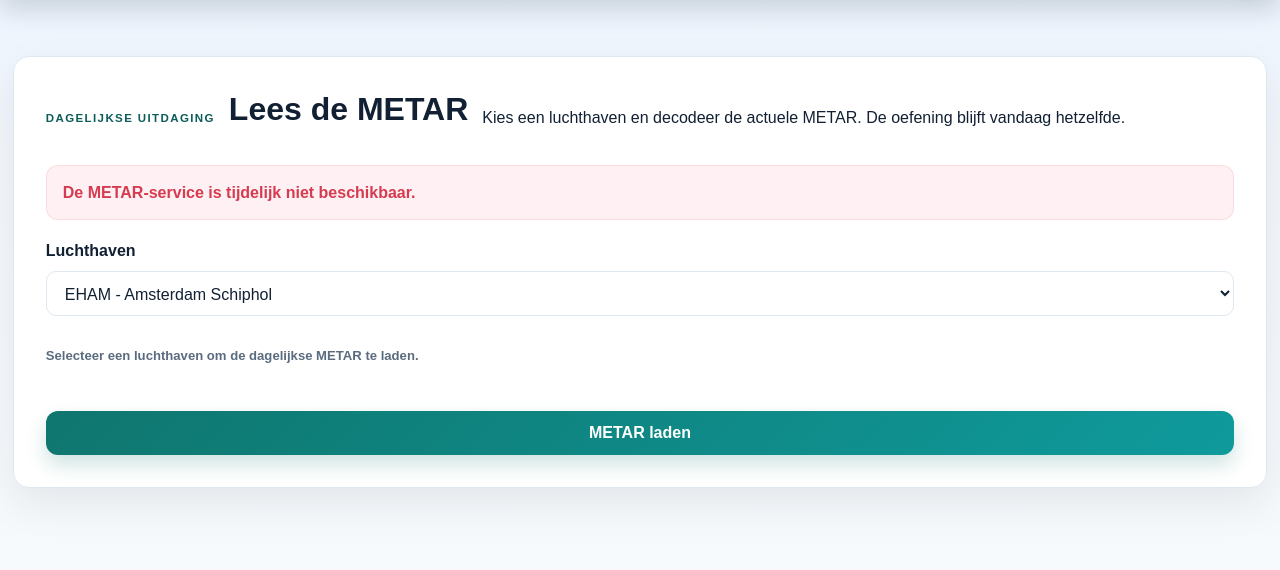
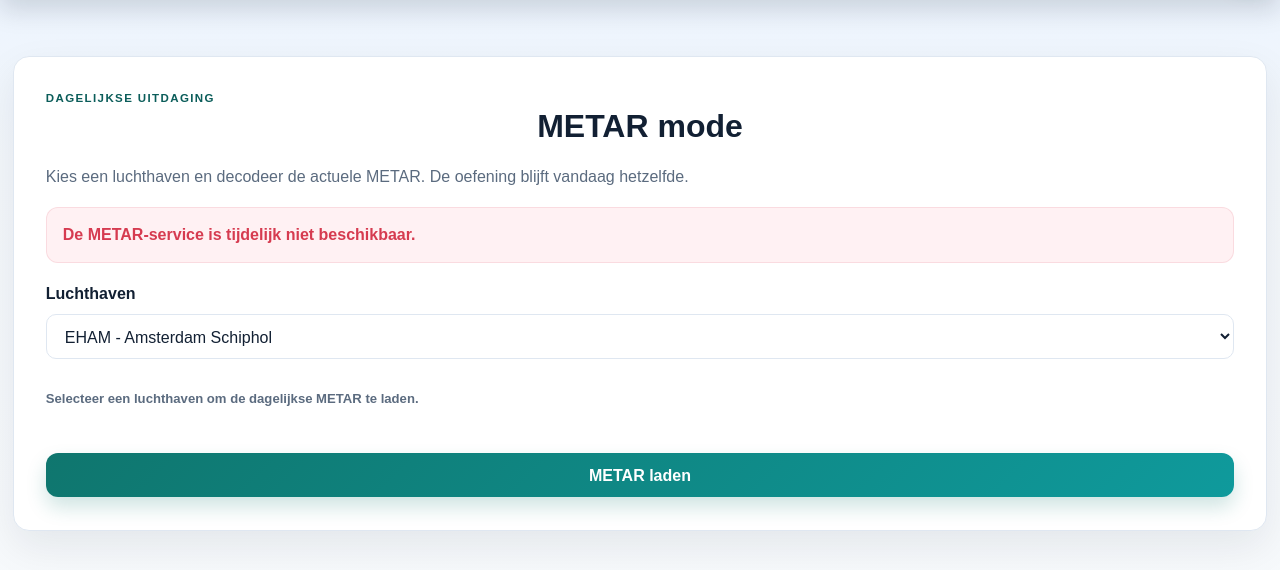
Before and after one commit to Ultimatevirus/skydive-theorie, a Flask app: page /metar in a window 1280 px wide. Shown: the part 77-647 px from the top of the page. Run offline with Flask 3, Linux system fonts and the light colour scheme; data that the repository does not hold is empty.

Commit message:
Styling improvements

```diff
--- a/static/style.css
+++ b/static/style.css
@@ -326,6 +326,13 @@ img {
     line-height: 1.15;
 }
 
+.metar-subheader {
+    max-width: 680px;
+    margin: 6px 0 0;
+    color: var(--muted);
+    font-size: 1rem;
+}
+
 .theme-toggle {
     display: inline-flex;
     align-items: center;
@@ -496,7 +503,7 @@ button,
     justify-content: center;
     border-radius: 12px;
     text-decoration: none;
-    transition: transform 0.2s ease, box-shadow 0.2s ease, background 0.2s ease;
+    transition: transform 0.2s ease, box-shadow 0.2s ease;
     font-weight: 700;
     border: none;
     cursor: pointer;
@@ -848,7 +855,7 @@ button.topic-dropdown-trigger {
     justify-content: space-between;
     gap: 12px;
     cursor: pointer;
-    transition: border-color 0.2s ease, box-shadow 0.2s ease, background 0.2s ease;
+    transition: border-color 0.2s ease, box-shadow 0.2s ease;
 }
 
 button.topic-dropdown-trigger .topic-dropdown-label,
@@ -908,7 +915,6 @@ button.topic-dropdown-trigger .topic-dropdown-caret {
     padding: 10px 12px;
     border-radius: 10px;
     cursor: pointer;
-    transition: background 0.2s ease;
 }
 
 .topic-check:hover {
@@ -946,6 +952,15 @@ button.topic-dropdown-trigger .topic-dropdown-caret {
     background: rgba(15, 23, 34, 0.9);
     color: var(--text);
     border-color: rgba(148, 163, 184, 0.2);
+}
+
+:root[data-theme="dark"] .topic-dropdown-trigger .topic-dropdown-label,
+:root[data-theme="dark"] .topic-dropdown-trigger .topic-dropdown-caret {
+    color: #ffffff !important;
+}
+
+:root[data-theme="dark"] .topic-picker-group > label {
+    color: #ffffff;
 }
 
 :root[data-theme="dark"] .topic-check:hover {
--- a/templates/metar.html
+++ b/templates/metar.html
@@ -53,9 +53,11 @@
         <div class="container">
             <div class="card exam-card metar-card">
                 <div class="page-header">
-                    <p class="eyebrow">{{ t('Dagelijkse uitdaging') }}</p>
-                    <h1>{{ t('Lees de METAR') }}</h1>
-                    <p>{{ t('Kies een luchthaven en decodeer de actuele METAR. De oefening blijft vandaag hetzelfde.') }}</p>
+                    <div>
+                        <p class="eyebrow">{{ t('Dagelijkse uitdaging') }}</p>
+                        <h1>{{ t('METAR mode') }}</h1>
+                        <p class="metar-subheader">{{ t('Kies een luchthaven en decodeer de actuele METAR. De oefening blijft vandaag hetzelfde.') }}</p>
+                    </div>
                 </div>
 
                 {% if error %}<div class="error-box" role="alert">{{ t(error) }}</div>{% endif %}
```
